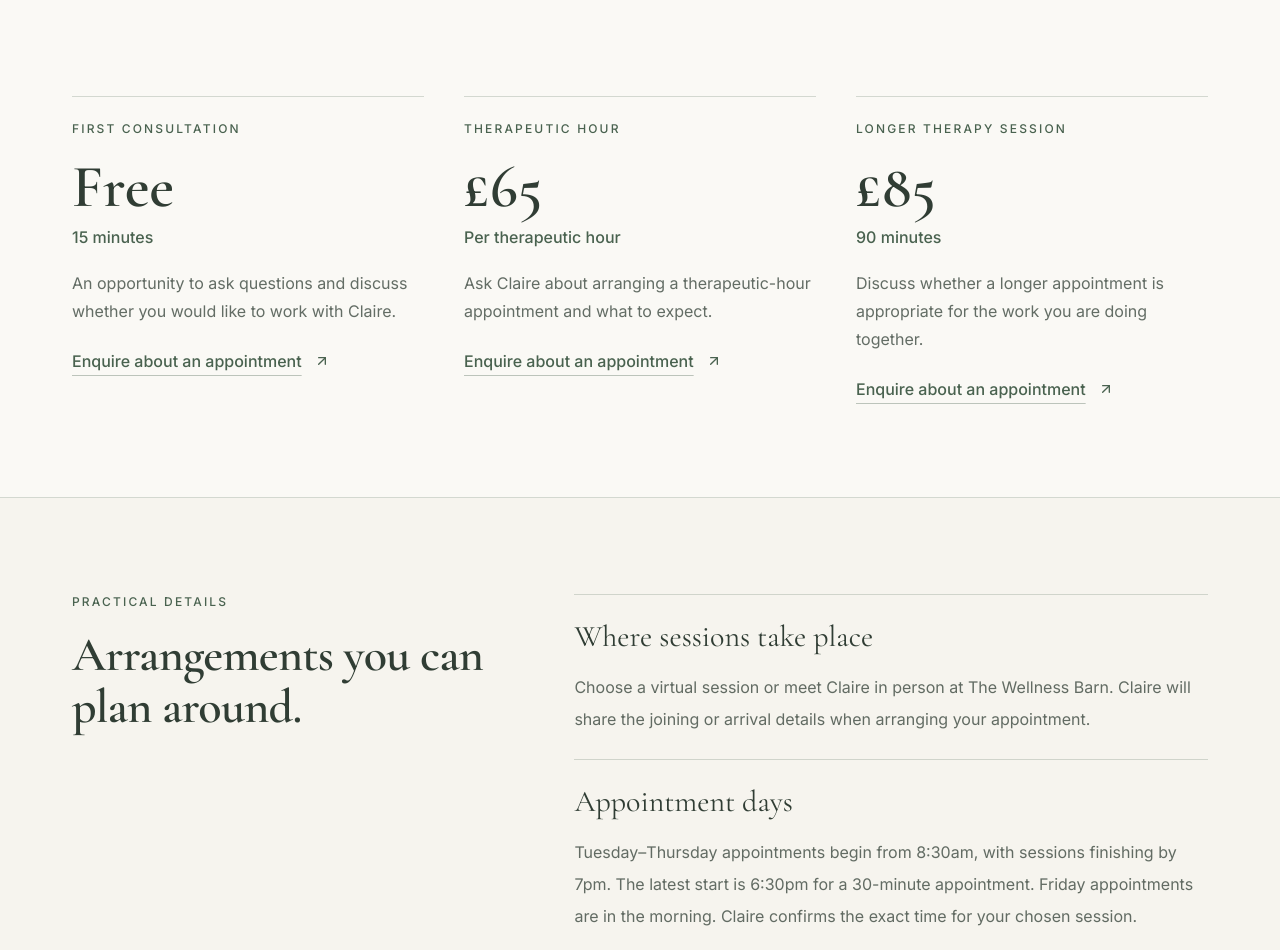
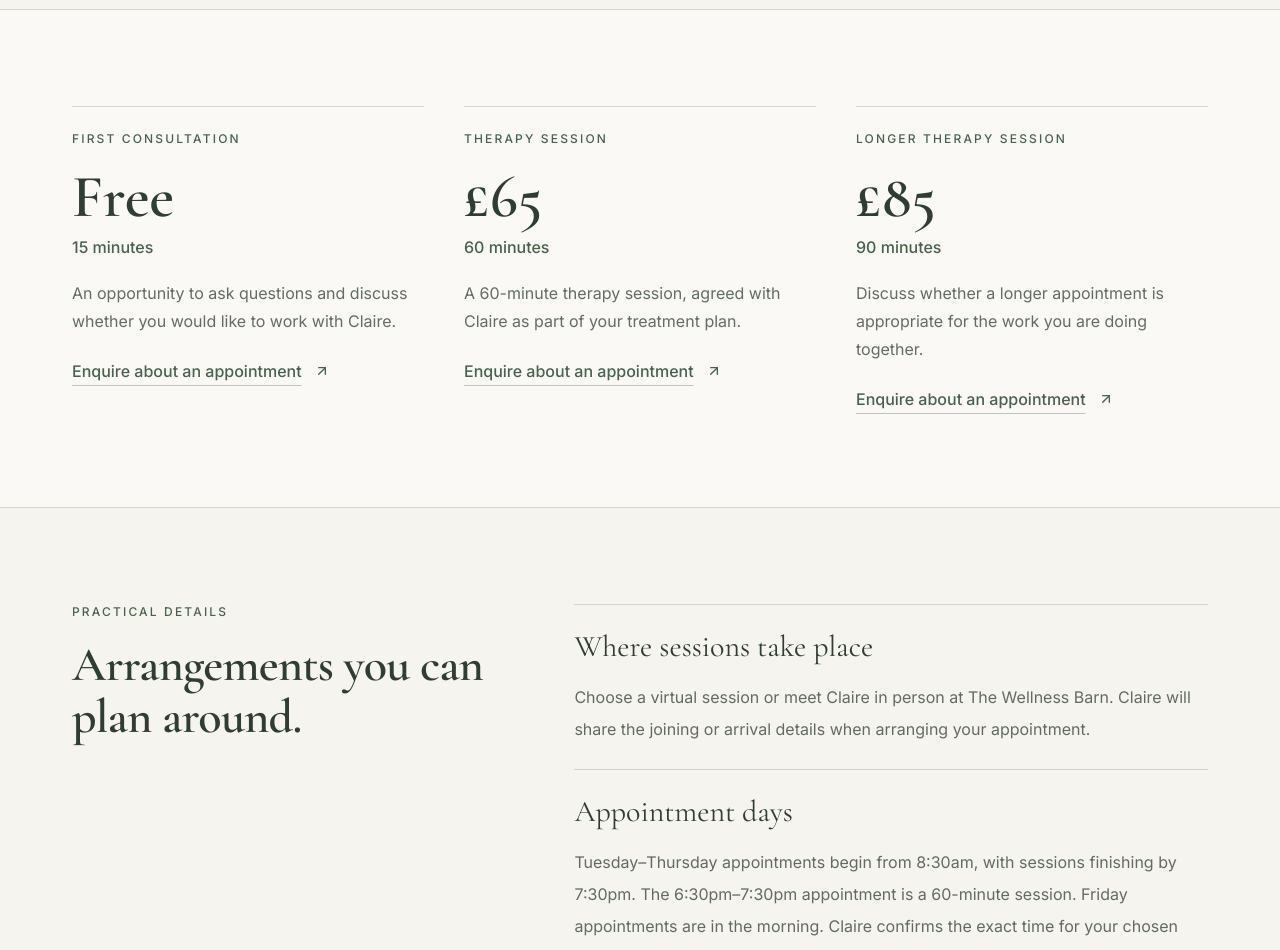
Before and after one commit to glynch70/sagehousetherapy, a Next.js app: page /fees in a window 1280 px wide. Shown: the part 420-1370 px from the top of the page. Built offline with nearby package versions, Linux system fonts and the light colour scheme.

Commit message:
Clarify 60 and 90 minute therapy sessions and 7:30pm finish

```diff
--- a/app/book/page.tsx
+++ b/app/book/page.tsx
@@ -20,7 +20,7 @@ export default function BookingPage() {
       <PageIntro
         eyebrow="Your next step"
         title="Tell Claire what you have in mind."
-        introduction="Request a free 15-minute consultation, enquire about a £65 therapeutic hour or £85 90-minute session, or ask about available spaces. Appointments are virtual or in person at The Wellness Barn."
+        introduction="Request a free 15-minute consultation, enquire about a £65 60-minute session or £85 90-minute session, or ask about available spaces. Appointments are virtual or in person at The Wellness Barn."
       />
       <Section className="border-y border-border bg-surface/55">
         <Container className="grid gap-10 lg:grid-cols-[0.8fr_1.2fr] lg:items-start lg:gap-16">
@@ -48,9 +48,9 @@ export default function BookingPage() {
                 {availabilitySummary}
               </p>
               <p className="mt-3 text-sm leading-7 text-text/75">
-                The 6:30pm start is not available for a therapeutic-hour or
-                90-minute session. Ask Claire about arrangements for a half-hour
-                appointment.
+                The consultation is 15 minutes and free. Therapy sessions are
+                60 or 90 minutes, depending on your treatment plan. The
+                6:30pm–7:30pm appointment is a 60-minute session.
               </p>
             </div>
             <ol className="mt-8 space-y-7">
--- a/app/faqs/page.tsx
+++ b/app/faqs/page.tsx
@@ -16,7 +16,7 @@ export default function FaqsPage() {
     {
       question: "Can I check available spaces?",
       answer:
-        "Yes. Choose ‘Check available spaces’ on the homepage, or ‘Ask about available spaces’ in the appointment enquiry. Appointments are offered Tuesday–Thursday from 8:30am, with sessions finishing by 7pm, and on Friday mornings. A 6:30pm start is only for a 30-minute appointment. Claire checks her diary and confirms available start times directly. The website does not show a live calendar or reserve appointments automatically.",
+        "Yes. Choose ‘Check available spaces’ on the homepage, or ‘Ask about available spaces’ in the appointment enquiry. Appointments are offered Tuesday–Thursday from 8:30am, with sessions finishing by 7:30pm, and on Friday mornings. The 6:30pm–7:30pm appointment is a 60-minute session. Claire checks her diary and confirms available start times directly. The website does not show a live calendar or reserve appointments automatically.",
     },
     {
       question: "What is the cancellation and refund policy?",
@@ -67,7 +67,7 @@ export default function FaqsPage() {
     {
       question: "How much do sessions cost?",
       answer:
-        "A 15-minute consultation is free. The fee is £65 per therapeutic hour or £85 for a 90-minute therapeutic session. Sessions are available virtually or in person at The Wellness Barn.",
+        "A 15-minute consultation is free. The fee is £65 for a 60-minute session or £85 for a 90-minute therapeutic session. Sessions are available virtually or in person at The Wellness Barn.",
     },
     {
       question: "What if I am nervous about starting?",
--- a/app/fees/page.tsx
+++ b/app/fees/page.tsx
@@ -10,7 +10,7 @@ import { paymentPolicy, cancellationPolicy } from "@/lib/appointments";
 export const metadata: Metadata = {
   title: "Fees and appointments",
   description:
-    "A free 15-minute consultation, £65 per therapeutic hour or £85 for a 90-minute session. Virtual or in-person appointments at The Wellness Barn.",
+    "A free 15-minute consultation, £65 for a 60-minute session or £85 for a 90-minute session. Virtual or in-person appointments at The Wellness Barn.",
 };
 
 export default function FeesPage() {
@@ -19,7 +19,7 @@ export default function FeesPage() {
       <PageIntro
         eyebrow="Fees & arrangements"
         title="Know the details before you begin."
-        introduction="Start with a free 15-minute consultation, or ask Claire about a therapeutic appointment. Sessions are available virtually or in person at The Wellness Barn."
+        introduction="Start with a free 15-minute consultation. Therapy sessions last 60 or 90 minutes, depending on your treatment plan, and are available virtually or in person at The Wellness Barn."
       />
       <Section className="border-b border-border bg-surface/70">
         <Container>
@@ -32,10 +32,10 @@ export default function FeesPage() {
                 text: "An opportunity to ask questions and discuss whether you would like to work with Claire.",
               },
               {
-                name: "Therapeutic hour",
+                name: "Therapy session",
                 price: "£65",
-                length: "Per therapeutic hour",
-                text: "Ask Claire about arranging a therapeutic-hour appointment and what to expect.",
+                length: "60 minutes",
+                text: "A 60-minute therapy session, agreed with Claire as part of your treatment plan.",
               },
               {
                 name: "Longer therapy session",
@@ -74,7 +74,7 @@ export default function FeesPage() {
               ],
               [
                 "Appointment days",
-                "Tuesday–Thursday appointments begin from 8:30am, with sessions finishing by 7pm. The latest start is 6:30pm for a 30-minute appointment. Friday appointments are in the morning. Claire confirms the exact time for your chosen session.",
+                "Tuesday–Thursday appointments begin from 8:30am, with sessions finishing by 7:30pm. The 6:30pm–7:30pm appointment is a 60-minute session. Friday appointments are in the morning. Claire confirms the exact time for your chosen session.",
               ],
               ["Payment before your session", paymentPolicy],
               [
--- a/app/page.tsx
+++ b/app/page.tsx
@@ -320,7 +320,7 @@ export default function Home() {
               ],
               [
                 "How much does it cost?",
-                "The 15-minute consultation is free. Therapy is £65 per therapeutic hour, or £85 for a 90-minute session. Paid sessions must be paid for in advance to hold the appointment.",
+                "The 15-minute consultation is free. Therapy is £65 for a 60-minute session, or £85 for a 90-minute session. Paid sessions must be paid for in advance to hold the appointment.",
               ],
               [
                 "Does the form book a time for me?",
--- a/app/payments/page.tsx
+++ b/app/payments/page.tsx
@@ -19,7 +19,7 @@ export const metadata: Metadata = {
 export default function PaymentsPage() {
   const paymentLinks = [
     {
-      label: "Therapeutic hour",
+      label: "60-minute session",
       fee: "£65",
       href: getPaymentLink(process.env.SAGE_PAYMENT_LINK_HOUR),
     },
@@ -99,7 +99,7 @@ export default function PaymentsPage() {
               <div className="py-5">
                 <dt className="font-medium">Fees and session length</dt>
                 <dd className="mt-2 leading-7 text-text/75">
-                  £65 per therapeutic hour, or £85 for a 90-minute session. The
+                  £65 for a 60-minute session, or £85 for a 90-minute session. The
                   15-minute consultation is free.
                 </dd>
               </div>
--- a/components/booking/appointment-request.tsx
+++ b/components/booking/appointment-request.tsx
@@ -269,8 +269,8 @@ export function AppointmentRequest() {
             </select>
             <span className="mt-2 block text-sm font-normal text-text/70">
               Tuesday–Thursday or Friday morning, subject to availability.
-              Evening sessions finish by 7pm; a 6:30pm start is only for a
-              30-minute appointment.
+              Evening sessions finish by 7:30pm. The 6:30pm–7:30pm appointment
+              is a 60-minute session.
             </span>
           </label>
           <label className="block font-medium" htmlFor="enquiry-name">
--- a/lib/appointments.ts
+++ b/lib/appointments.ts
@@ -1,6 +1,6 @@
 export const appointmentOptions = [
   "Free 15-minute consultation",
-  "Therapeutic hour — £65",
+  "60-minute therapy session — £65",
   "90-minute therapy session — £85",
   "Ask about available spaces",
   "Practical question",
@@ -26,4 +26,4 @@ export const cancellationPolicy =
   "Your payment will be refunded if you cancel with at least 48 hours’ notice. If Claire cancels your session, you will be refunded.";
 
 export const availabilitySummary =
-  "Tuesday–Thursday from 8:30am, with sessions finishing by 7pm. The latest start is 6:30pm for a 30-minute appointment. Friday appointments are in the morning; Claire confirms exact times.";
+  "Tuesday–Thursday from 8:30am, with sessions finishing by 7:30pm. The 6:30pm–7:30pm appointment is a 60-minute session. Friday appointments are in the morning; Claire confirms exact times.";
```
Also changed, not shown: 1 other file (tests, documents, lock files or other folders).
